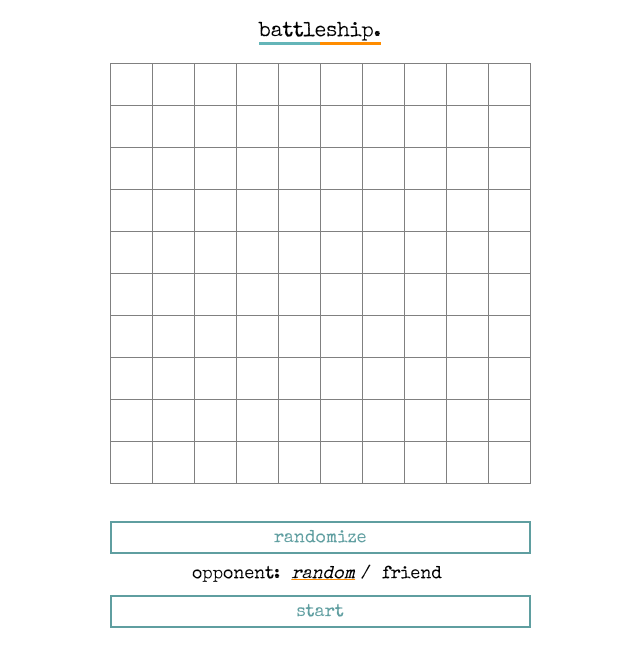
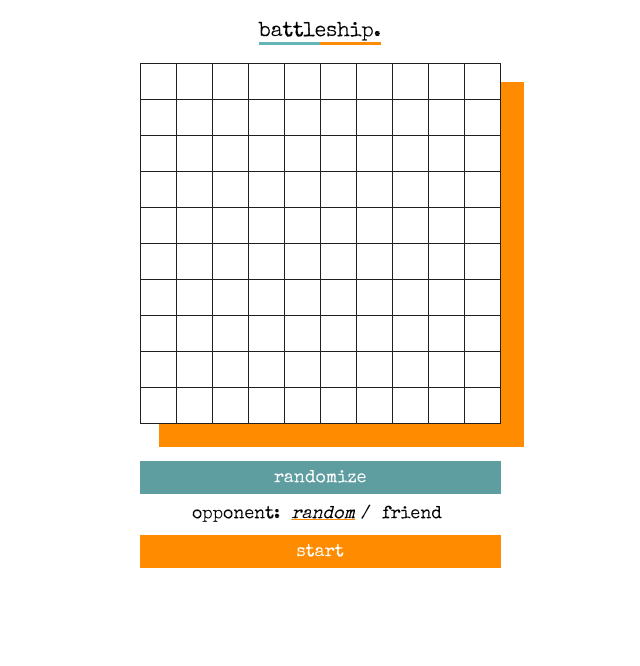
Before and after one commit to nvishnya/battleship-game, a Vue app in the folder client/: page / in a window 1280 px wide. Shown: the top 666 px of the page, without its empty margins (320-960 px from the left). Built offline with nearby package versions, Linux system fonts and the light colour scheme; no server answers; what v-clipboard would draw is missing.

Commit message:
Update styles

```diff
--- a/client/src/assets/scss/main.scss
+++ b/client/src/assets/scss/main.scss
@@ -1,14 +1,14 @@
 @import url("https://fonts.googleapis.com/css2?family=Special+Elite&display=swap");
 // COLORS
-$red: tomato;
+$red: #ff6347;
 $green: seagreen;
-$blue: cadetblue;
-$orange: darkorange;
+$blue: #5f9ea0;
+$orange: #ff8c00;
 
 $margin-size: 21px;
 $margin-size-button: 11px;
 
-$cell-size: 41px;
+$cell-size: 35px;
 $cell-border: 1px;
 
 $board-size: 10 * $cell-size + 11 * $cell-border;
@@ -72,23 +72,36 @@ html {
     text-decoration: none;
     font-family: "Special Elite", cursive;
 }
-.green-button {
+.blue-button {
     @extend .base-button;
     &:hover {
-        color: white;
-        background-color: $blue;
+        color: $blue;
+        background-color: white;
     }
     border: 2px solid $blue;
-    color: $blue;
+    background-color: $blue;
+    color: white;
+}
+.orange-button {
+    @extend .base-button;
+    &:hover {
+        color: $orange;
+        background-color: white;
+    }
+    border: 2px solid $orange;
+    background-color: $orange;
+    color: white;
 }
 .red-button {
     @extend .base-button;
     &:hover {
-        color: white;
-        background-color: $red;
+        color: $red;
+        background-color: white;
     }
+    background-color: $red;
     border: 2px solid $red;
-    color: $red;
+    color: white;
+    margin-top: $margin-size;
 }
 .btn {
     &:focus {
@@ -136,24 +149,27 @@ html {
     height: $cell-size;
 }
 .board-cell {
-    border: $cell-border solid grey;
+    border: $cell-border solid rgb(32, 32, 32);
     padding: 0;
 }
+.board-table-placement {
+    box-shadow: $margin-size $margin-size 0px 2px $orange;
+}
 
+.you > .board-table {
+    box-shadow: -$margin-size 0-$margin-size 0px 2px $orange;
+}
+.opponent > .board-table {
+    box-shadow: $margin-size $margin-size 0px 2px $blue;
+}
+.board-owner {
+    padding-bottom: $margin-size / 2;
+}
 // SHIPS AND SHOTS
 
 @mixin ship-part-bg {
-    background-image: linear-gradient(
-        45deg,
-        transparent 35.71%,
-        $blue 35.71%,
-        $blue 50%,
-        transparent 50%,
-        transparent 85.71%,
-        $blue 85.71%,
-        $blue 100%
-    );
-    background-size: 6.9px 6.9px;
+    background: url("./assets/diagonal-stripes.svg") repeat;
+    background-size: ($cell-size + 1px)/4;
 }
 .ship-part {
     @include ship-part-bg;
@@ -171,19 +187,10 @@ html {
     transform: translate(-50%, -50%);
 }
 .shot-hit {
+    @include ship-part-bg;
+    filter: invert(54%) sepia(35%) saturate(6222%) hue-rotate(334deg) brightness(109%) contrast(101%);
     width: inherit;
     height: inherit;
-    background-image: linear-gradient(
-        45deg,
-        transparent 35.71%,
-        $red 35.71%,
-        $red 50%,
-        transparent 50%,
-        transparent 85.71%,
-        $red 85.71%,
-        $red 100%
-    );
-    background-size: 6.9px 6.9px;
 }
 @for $length from 1 through 5 {
     @each $orientation in $orientations {
@@ -195,9 +202,8 @@ html {
             $lw: if($orientation== "HR", $length, 1);
             $lh: if($orientation== "VR", $length, 1);
 
-            width: $cell-size * $lw + $cell-border * $lw;
-            height: $cell-size * $lh + $cell-border * $lh;
-            // background: $ship-color;
+            width: $cell-size * $lw + $cell-border * $lw -1;
+            height: $cell-size * $lh + $cell-border * $lh -1;
         }
     }
 }
@@ -208,6 +214,14 @@ html {
     color: white;
 }
 .waiting-for-opponent {
+    @include game-status;
+    background-color: $green;
+}
+.your-turn {
+    @include game-status;
+    background-color: $orange;
+}
+.opponents-turn {
     @include game-status;
     background-color: $blue;
 }
--- a/client/src/components/Board.vue
+++ b/client/src/components/Board.vue
@@ -2,15 +2,20 @@
   <div
     v-if="shots"
     :class="[
-      waiting || isOver || opponentLeft || ((!yours && !yourTurn) || (yours && yourTurn)) ? 'board-disabled' : '',
-      ,
       yours ? 'you' : 'opponent',
       'board',
+      waiting ||
+      isOver ||
+      opponentLeft ||
+      (!yours && !yourTurn) ||
+      (yours && yourTurn)
+        ? 'board-disabled'
+        : '',
     ]"
   >
-    <div v-if="yours">your board</div>
-    <div v-else>opponent's board</div>
-    <table :class="['board-table']">
+    <div class="board-owner" v-if="yours">YOUR BOARD</div>
+    <div class="board-owner" v-else>OPPONENT'S BOARD</div>
+    <table class="board-table">
       <tbody>
         <tr v-for="(_, x) in rows" :key="x">
           <td
--- a/client/src/components/ShipPlacement.vue
+++ b/client/src/components/ShipPlacement.vue
@@ -1,7 +1,7 @@
 <template>
   <div>
     <div v-if="board" class="board">
-      <table class="board-table">
+      <table class="board-table board-table-placement">
         <tbody>
           <tr v-for="(_, row) in rows" :key="row">
             <td v-for="(_, col) in cols" :key="col" class="board-cell">
@@ -31,7 +31,7 @@
       </table>
     </div>
     <div>
-      <button class="green-button" @click="randomizeShips">randomize</button>
+      <button class="blue-button" @click="randomizeShips">randomize</button>
     </div>
   </div>
 </template>
--- a/client/src/components/Status.vue
+++ b/client/src/components/Status.vue
@@ -1,6 +1,12 @@
 <template>
   <div class="">
-    <p v-if="!waiting && !isOver && !opponentLeft" class="waiting-for-opponent">
+    <p
+      v-if="!waiting && !isOver && !opponentLeft"
+      :class="[
+        'waiting-for-opponent',
+        !waiting && yourTurn ? 'your-turn' : 'opponents-turn',
+      ]"
+    >
       It's {{ yourTurn ? "YOUR" : "OPPONENT'S" }} turn.
     </p>
     <p v-if="waiting" class="waiting-for-opponent">Waiting for an opponent.</p>
--- a/client/src/views/Game.vue
+++ b/client/src/views/Game.vue
@@ -22,7 +22,7 @@
         </button>
       </div>
       <div>
-        <button class="green-button" @click="startGame">start</button>
+        <button class="orange-button" @click="startGame">start</button>
       </div>
     </template>
 
```
Also changed, not shown: client/src/assets/diagonal-stripes.svg (added).
